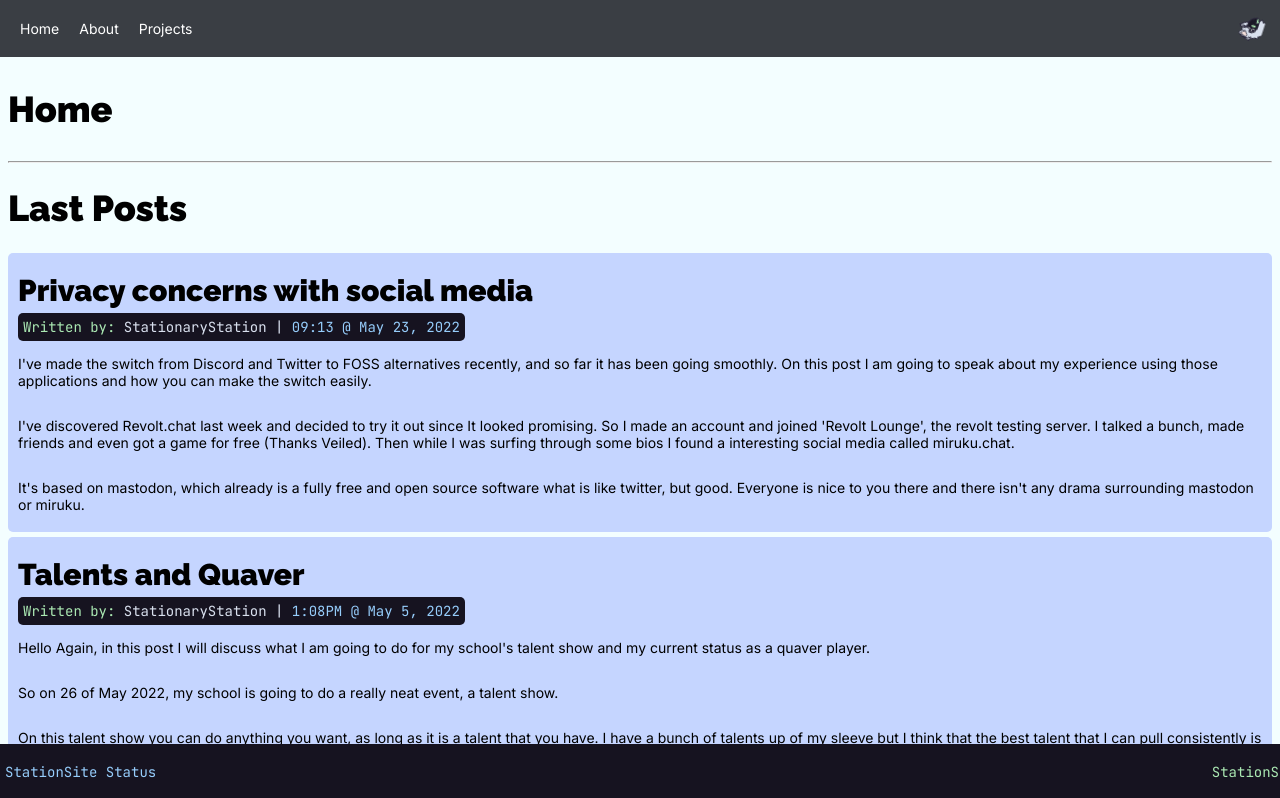
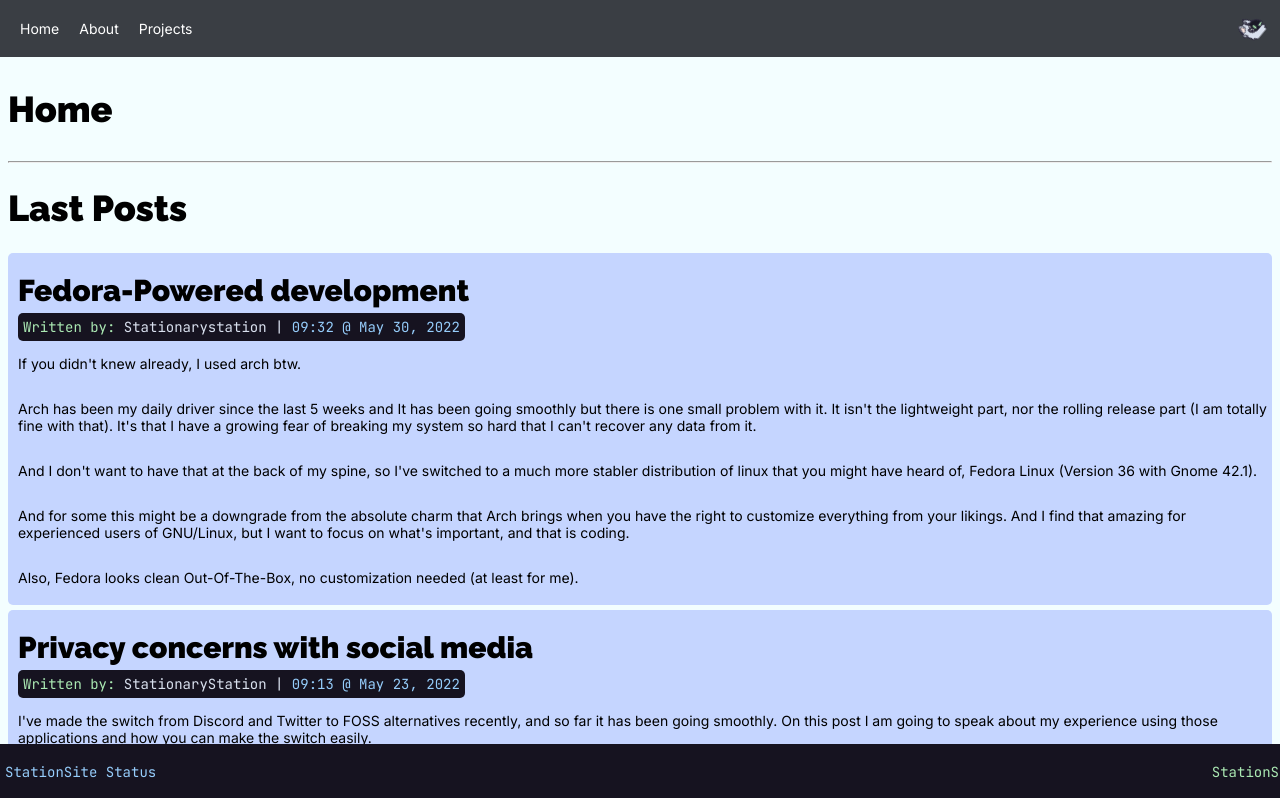
Before and after one commit to Valenplayer3000/bloomsite, a React (Vite) app: page /#/ in a window 1280 px wide. Shown: the top 798 px of the page. Built offline with nearby package versions, Linux system fonts and the light colour scheme.

Commit message:
post: Add new Post

```diff
--- a/src/pages/Home/index.tsx
+++ b/src/pages/Home/index.tsx
@@ -25,6 +25,23 @@
         </div>
         <hr />
         <h1 className='title'>Last Posts</h1>
+        <PostsComponent
+          title="Fedora-Powered development"
+          author="Stationarystation"
+          date="09:32 @ May 30, 2022"
+          content="If you didn't knew already, I used arch btw.\n
+            Arch has been my daily driver since the last 5 weeks and It has been going smoothly
+            but there is one small problem with it. It isn't the lightweight part, nor the rolling release part
+            (I am totally fine with that). It's that I have a growing fear of breaking my system so hard
+            that I can't recover any data from it.\n
+            And I don't want to have that at the back of my spine, so I've switched to a much more stabler
+            distribution of linux that you might have heard of, Fedora Linux (Version 36 with Gnome 42.1).\n
+            And for some this might be a downgrade from the absolute charm that Arch brings when
+            you have the right to customize everything from your likings. And I find that amazing for experienced
+            users of GNU/Linux, but I want to focus on what's important, and that is coding.\n
+
+            Also, Fedora looks clean Out-Of-The-Box, no customization needed (at least for me)."
+        />
         <PostsComponent
           title='Privacy concerns with social media'
           author='StationaryStation'
```
